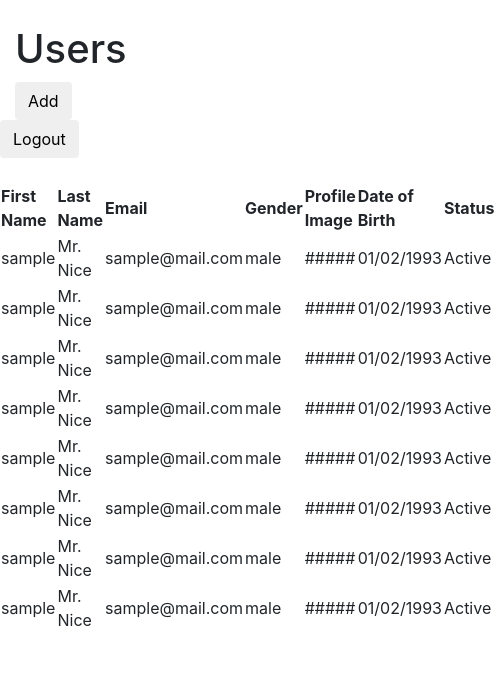
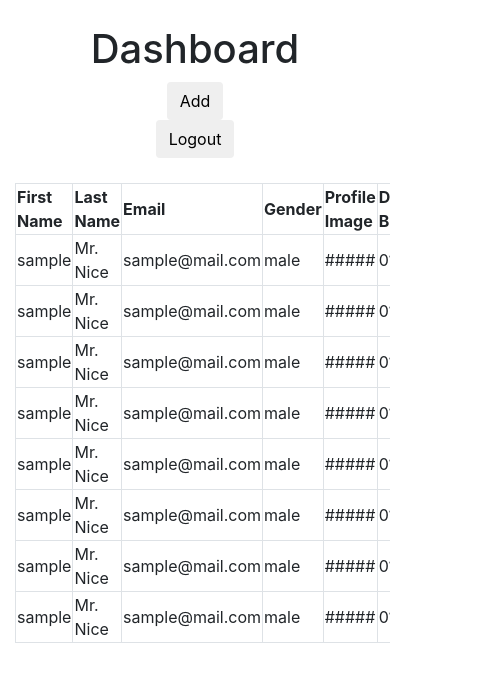
Before and after one commit to Kishan-Kalburgi/Basic-angular-5-login, an Angular app in the folder pilot/: page /users in a window 390 px wide. Shown: the top 682 px of the page, 495 px wide, since content can reach past the window. Built offline with nearby package versions, Linux system fonts and the light colour scheme.

Commit message:
responsive for small and large screen

```diff
--- a/pilot/src/app/add-user/add-user.component.html
+++ b/pilot/src/app/add-user/add-user.component.html
@@ -1,8 +1,16 @@
-<div class="paddingComform">
+<div class="custRow row">
+    <br>
+</div>
+
+<div class="custRow row">
+  <div class="col-md-2 col-xs-2 col-lg-2"><span></span></div>
+  <div class="col-md-8 col-xs-8 col-lg-8">
 <form>
   <div class="container">
-    <h1>New User details</h1>
-    <p>Please fill in this form to create an User</p>
+    <div style="text-align:center;">
+      <h1>New User details</h1>
+      <p>Please fill in this form to create an User</p>
+    </div>
     <hr>
 
 	  <label for="firstName"><b>First Name</b></label>
@@ -26,9 +34,11 @@
     <p>By creating an account you agree to our <a href="#" style="color:dodgerblue">Terms & Privacy</a>.</p>
 
     <div class="clearfix">
-      <button type="button" class="btn btn-default" routerLink="/users"  routerLinkActive="active">Cancel</button>
-      <button type="submit" class="btn btn-default" routerLink="/users"  routerLinkActive="active">Create</button>
+      <button type="button" class="btn btn-default" routerLink="/users">Cancel</button>
+      <button type="submit" class="btn btn-default" routerLink="/users">Create</button>
     </div>
   </div>
 </form>
 </div>
+<div class="col-md-2 col-xs-2 col-lg-2"><span></span></div>
+</div>
--- a/pilot/src/app/dashboard/dashboard.component.css
+++ b/pilot/src/app/dashboard/dashboard.component.css
@@ -1,53 +1,3 @@
-/* Table style */
-/* #user {
-    font-family: "Trebuchet MS", Arial, Helvetica, sans-serif;
-    border-collapse: collapse;
-    width: 74%;
-    margin-left: 10em;
-    margin-top: 2em;
+.userTable {
+    width: 100%;
 }
-
-#user td, #user th {
-    border: 1px solid #ddd;
-    padding: 8px;
-}
-
-#user tr:nth-child(even){background-color: #f2f2f2;}
-
-#user tr:hover {background-color: #ddd;}
-
-#user th {
-    padding-top: 12px;
-    padding-bottom: 12px;
-    text-align: left;
-    background-color: #4c58af;
-    color: white;
-} */
-
-/* Logout btn */
-/* .button-logout {
-    background-color: rgb(221, 55, 55);
-    color: white;
-    padding: 14px 20px;
-    margin: 8px 0;
-    border: none;
-    cursor: pointer;
-    width: 10%;
-    opacity: 0.9;
-} */
-
-/* add btn */
-/* .button-add {
-    background-color: #4CAF50;
-    color: white;
-    padding: 14px 20px;
-    margin: 8px 0;
-    border: none;
-    cursor: pointer;
-    width: 10%;
-    opacity: 0.9;
-} */
-
-.userTable {
-    width: 80%;
-}
--- a/pilot/src/app/dashboard/dashboard.component.html
+++ b/pilot/src/app/dashboard/dashboard.component.html
@@ -3,20 +3,22 @@
 </div>
 
 <div class="custRow row">
-<div  class="col-md-5">
+<div  class="col-md-4 col-xs-4 col-lg-4">
     <span></span>
 </div>
-<div class="col-md-4">
-    <h1> Users </h1>
+<div class="col-md-4 col-xs-4 col-lg-4" style="text-align:center;">
+    <h1> Dashboard </h1>
 </div>
 </div>
 
 <div class="custRow row">
-    <div class="col-md-3"><span></span></div>
-    <div class="col-md-4">
-        <button class="btn btn-default" routerLink="/addUser"  routerLinkActive="active"> Add </button>
+    <div class="col-md-3 col-xs-3 col-lg-3"><span></span></div>
+    <div class="col-md-3 col-xs-3 col-lg-3" style="text-align:center;">
+        <button class="btn btn-default" routerLink="/addUser"> Add </button>
     </div>
-<button class="btn btn-default" routerLink="/login"  routerLinkActive="active">Logout</button>
+    <div class="col-md-3 col-xs-3 col-lg-3" style="text-align:center;">
+        <button class="btn btn-default" routerLink="/login"> Logout </button>
+    </div>
 </div>
 
 <div>
@@ -24,8 +26,9 @@
 </div>
 
 <div class="custRow row">
-    <div class="col-md-1"><span></span></div>
-    <table class="userTable">
+    <div class="col-md-1 col-xs-1 col-lg-1"><span></span></div>
+        <div class="col-md-10 col-xs-10 col-lg-10 table-responsive">
+            <table class="userTable table-bordered">
                 <tr>
                     <th>First Name</th>
                     <th>Last Name</th>
@@ -46,3 +49,5 @@
                 </tr>
             </table>
         </div>
+    <div class="col-md-1 col-xs-1 col-lg-1 table-responsive"><span></span></div>
+</div>
```
Lines whose indentation alone changed are shown as unchanged.
